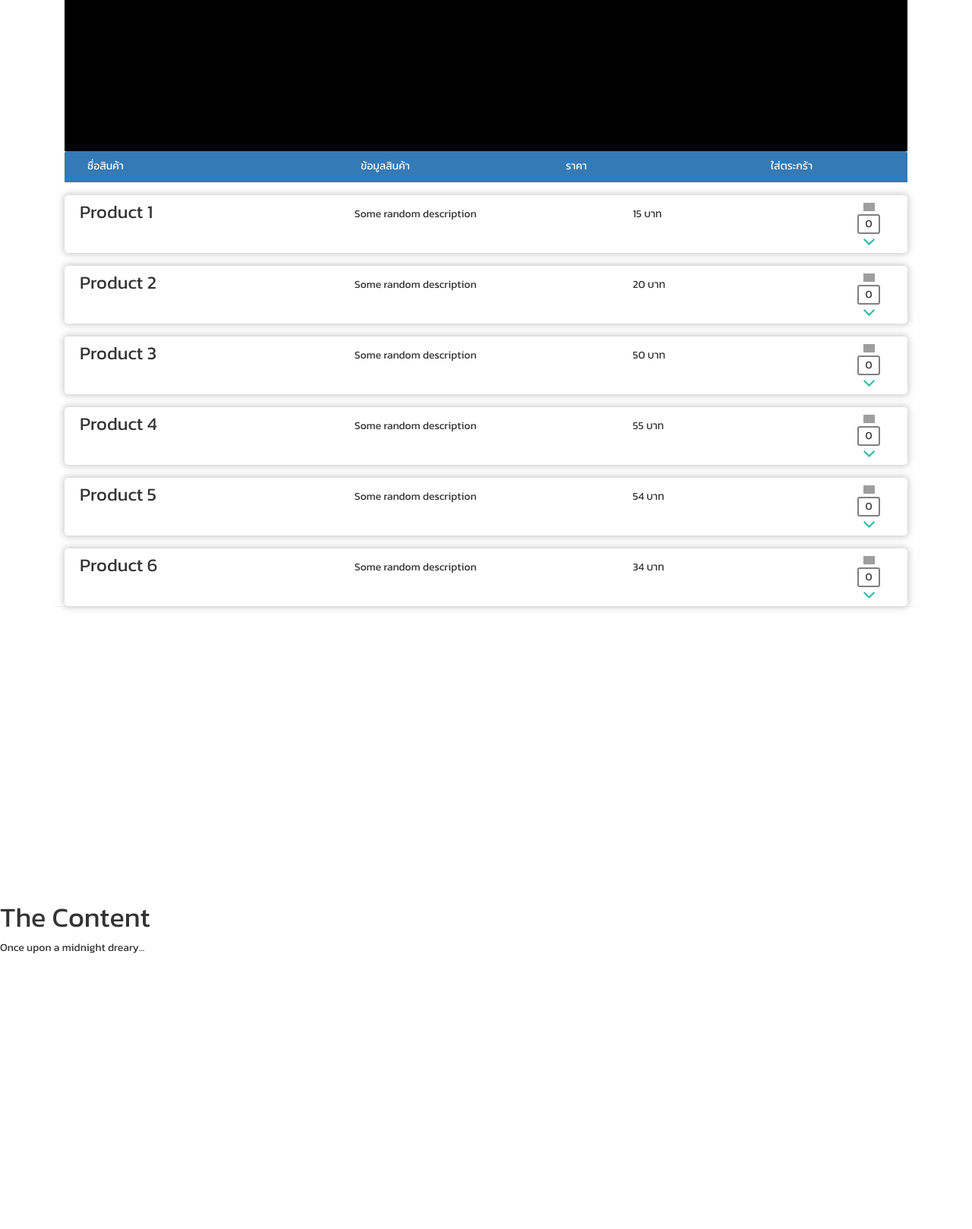
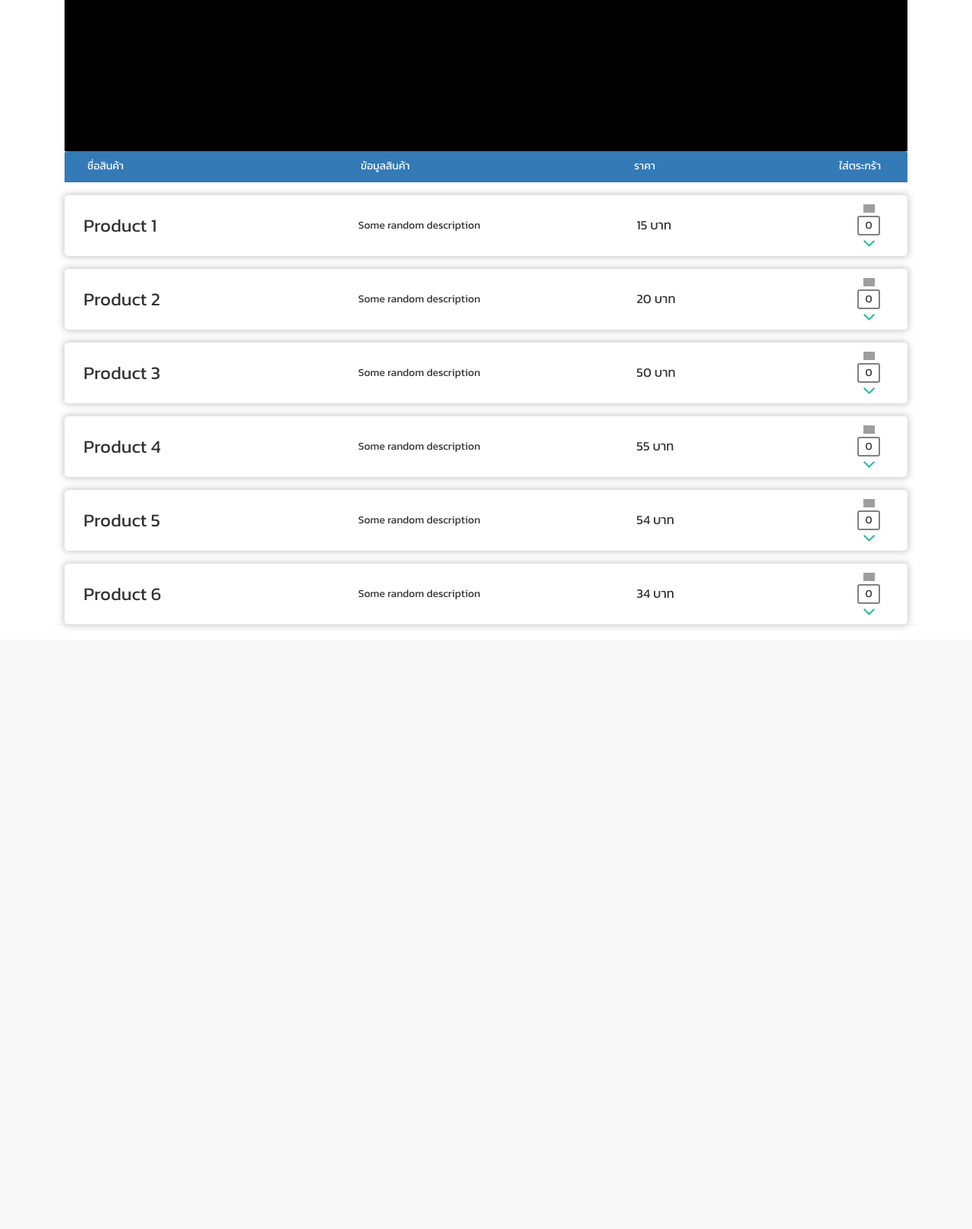
Before and after one commit to kavinvin/PaNothing, a PHP site: page / in a window 1280 px wide. Shown: the part 487-2105 px from the top of the page at 76% size. After the commit the page ends 1312 px from the top, so only its background shows below. Run offline with PHP 8.4, Linux system fonts and the light colour scheme; data comes from the database, SQL or seed files in the repository; some libraries are stand-ins or nearby versions; grey boxes are pictures that could not be loaded.

Commit message:
Center all description vertically

```diff
--- a/css/product.css
+++ b/css/product.css
@@ -1,23 +1,29 @@
 .product-list {
+  height: 80px;
   border-radius: 5px;
   margin: 17px 0 0 0;
   padding: 5px;
   box-shadow: 0px 0px 8px 2px #CCCCCC;
   -moz-box-shadow: 0px 0px 8px 2px #CCCCCC;
   -webkit-box-shadow: 0px 0px 8px 2px #CCCCCC;
+  position: relative;
+}
+
+.product-list div {
+  top: 50%;
+  transform: translateY(-50%);
 }
 
 .product-name {
   font-size: 1.7em;
-
+  padding-left: 20px;
 }
 
 .product-description {
-  padding: 10px;
 }
 
 .product-price {
-  padding: 10px;
+  font-size: 1.2em;
 }
 
 .quantity-picker {
@@ -38,21 +44,3 @@
   width: 15px;
   cursor: pointer;
 }
-
-.outer {
-    display: table;
-    position: absolute;
-    height: 100%;
-    width: 100%;
-}
-
-.middle {
-    display: table-cell;
-    vertical-align: middle;
-}
-
-.inner {
-    margin-left: auto;
-    margin-right: auto;
-    width: /*whatever width you want*/;
-}
--- a/database/products.php
+++ b/database/products.php
@@ -41,9 +41,9 @@
         <div id="goods" class="panel col-xs-12 panel-primary">
             <div class="col-xs-12 panel-heading">
                 <div class="col-xs-4">ชื่อสินค้า</div>
-                <div class="col-xs-3">ข้อมูลสินค้า</div>
+                <div class="col-xs-4">ข้อมูลสินค้า</div>
                 <div class="col-xs-3">ราคา</div>
-                <div class="col-xs-2">ใส่ตระกร้า</div>
+                <div class="col-xs-1">ใส่ตระกร้า</div>
             </div>
 
         <?php
--- a/index.php
+++ b/index.php
@@ -73,15 +73,5 @@
       <?php require($_page.".php"); ?>
     </div>
 
-    <div class="outer">
-      <div class="middle">
-        <div class="inner">
-          <h1>The Content</h1>
-          <p>Once upon a midnight dreary...</p>
-        </div>
-      </div>
-    </div>
-
-
 </body>
 </html>
```
